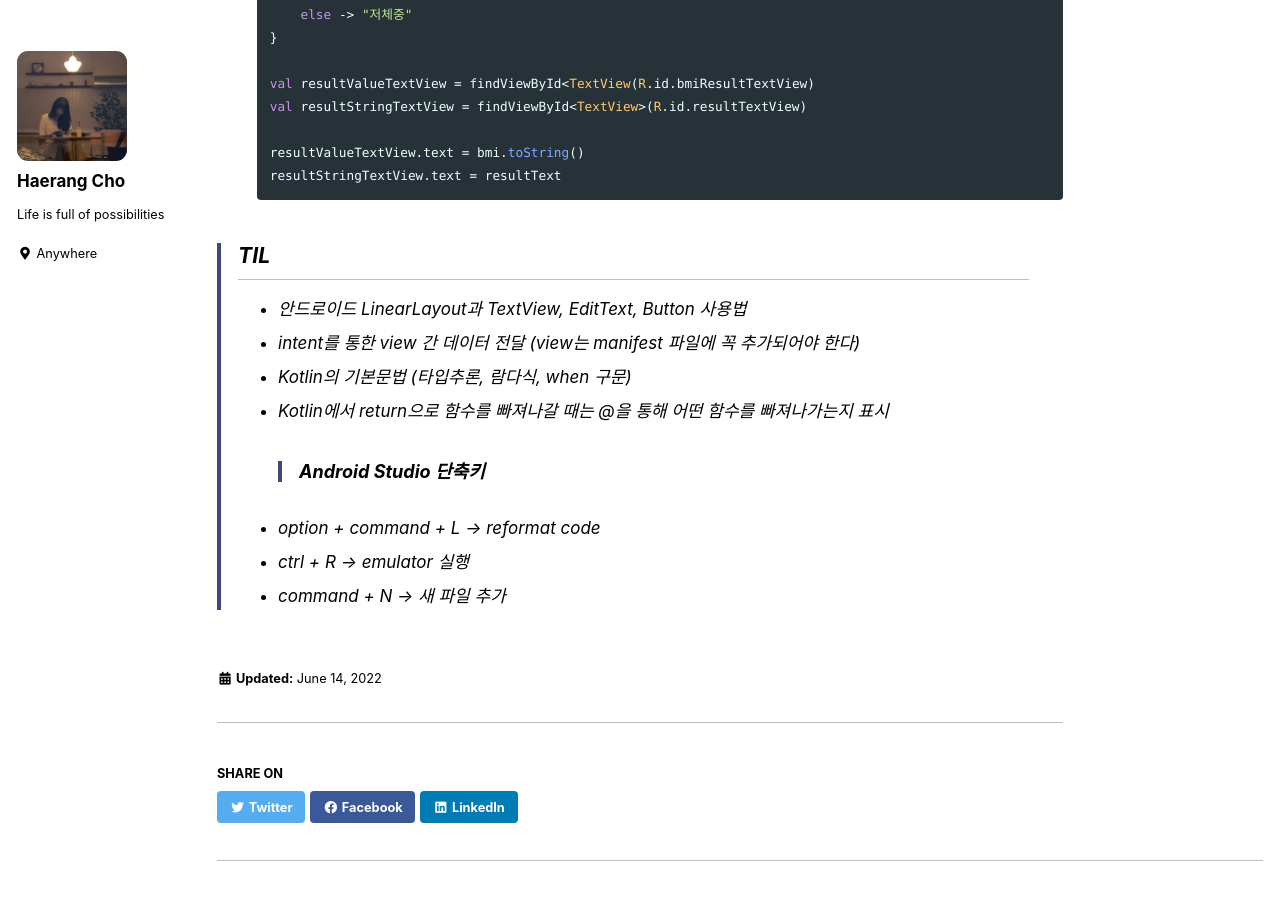
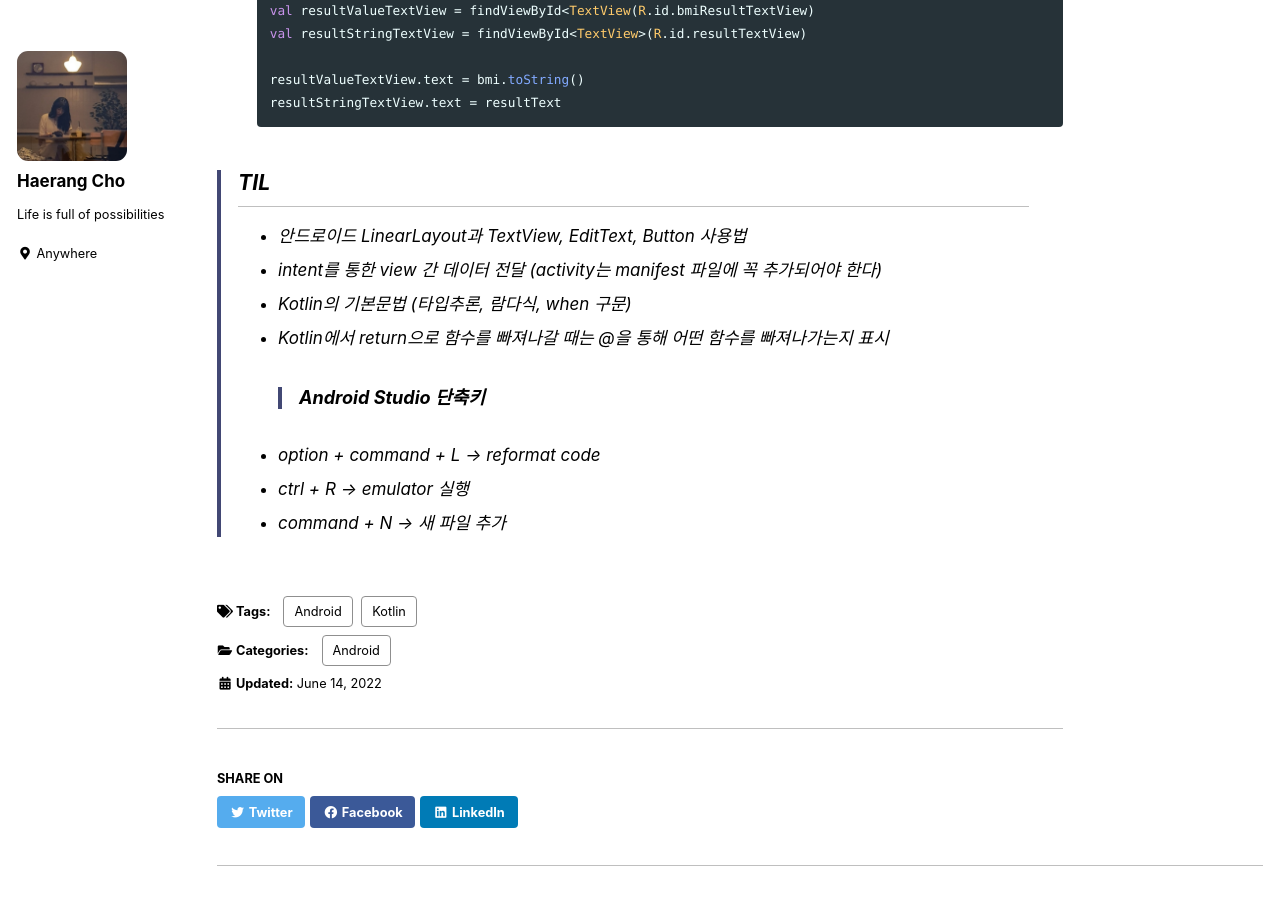
Before and after one commit to Haerang/haerang.github.io, a Jekyll site: the page built from _posts/2022-06-14-BMI-계산기-만들기.md, in a window 1280 px wide and 900 px high, scrolled down 1952 px. Built offline with Jekyll 4.4.1, drawn with Linux system fonts in a browser that asks for light colours; cached includes are drawn as plain includes; some of the changed text lies outside the part shown.

Commit message:
태그, 카테고리 추가

```diff
--- a/_posts/2022-06-14-BMI-계산기-만들기.md
+++ b/_posts/2022-06-14-BMI-계산기-만들기.md
@@ -1,6 +1,10 @@
+---
 categories:
 - Android
-Tag
+tags:
+- Android
+- Kotlin
+---
 > <h4>(aop-part2-chapter01)
 
 #### 1. activity_main.xml 에 체중/신장 입력칸, 계산 버튼 작성
@@ -80,7 +84,7 @@ Tag
 
 > ## TIL
 >  - 안드로이드 LinearLayout과 TextView, EditText, Button 사용법
->  - intent를 통한 view 간 데이터 전달 (view는 manifest 파일에 꼭 추가되어야 한다)
+>  - intent를 통한 view 간 데이터 전달 (activity는 manifest 파일에 꼭 추가되어야 한다)
 >  - Kotlin의 기본문법 (타입추론, 람다식, when 구문)
 >  - Kotlin에서 return으로 함수를 빠져나갈 때는 @을 통해 어떤 함수를 빠져나가는지 표시
 >><h4> Android Studio 단축키
```
Also changed, not shown: _pages/category-archive.md (added, +6 -0 lines), _pages/tag-archive.md (added, +6 -0 lines).
